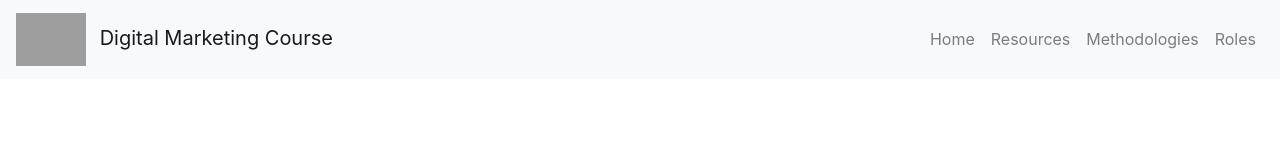
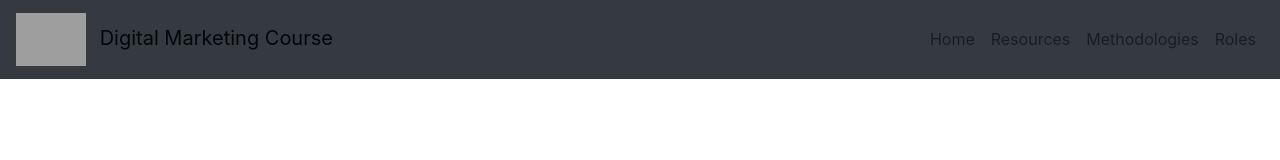
Before and after one commit to JenifferDui/MasteringDigitalMarketing, a plain HTML site: page barra_navegacion.html in a window 1280 px wide. Drawn offline with nearby package versions, Linux system fonts and the light colour scheme; grey boxes are pictures that could not be loaded.

Commit message:
Update barra_navegacion.html

```diff
--- a/barra_navegacion.html
+++ b/barra_navegacion.html
@@ -9,7 +9,7 @@
 </head>
 <body>
 
-<nav class="navbar navbar-expand-lg navbar-light bg-light">
+<nav class="navbar navbar-expand-lg navbar-light bg-dark">
   <a class="navbar-brand" href="#">
     <img src="https://drive.google.com/thumbnail?id=16Cm_tM22vmC2i9xfTgQXuMVJ2kVNAh4W" alt="Logo del Curso" style="width: 70px;"/>
     <span class="ml-2">Digital Marketing Course</span>
```
